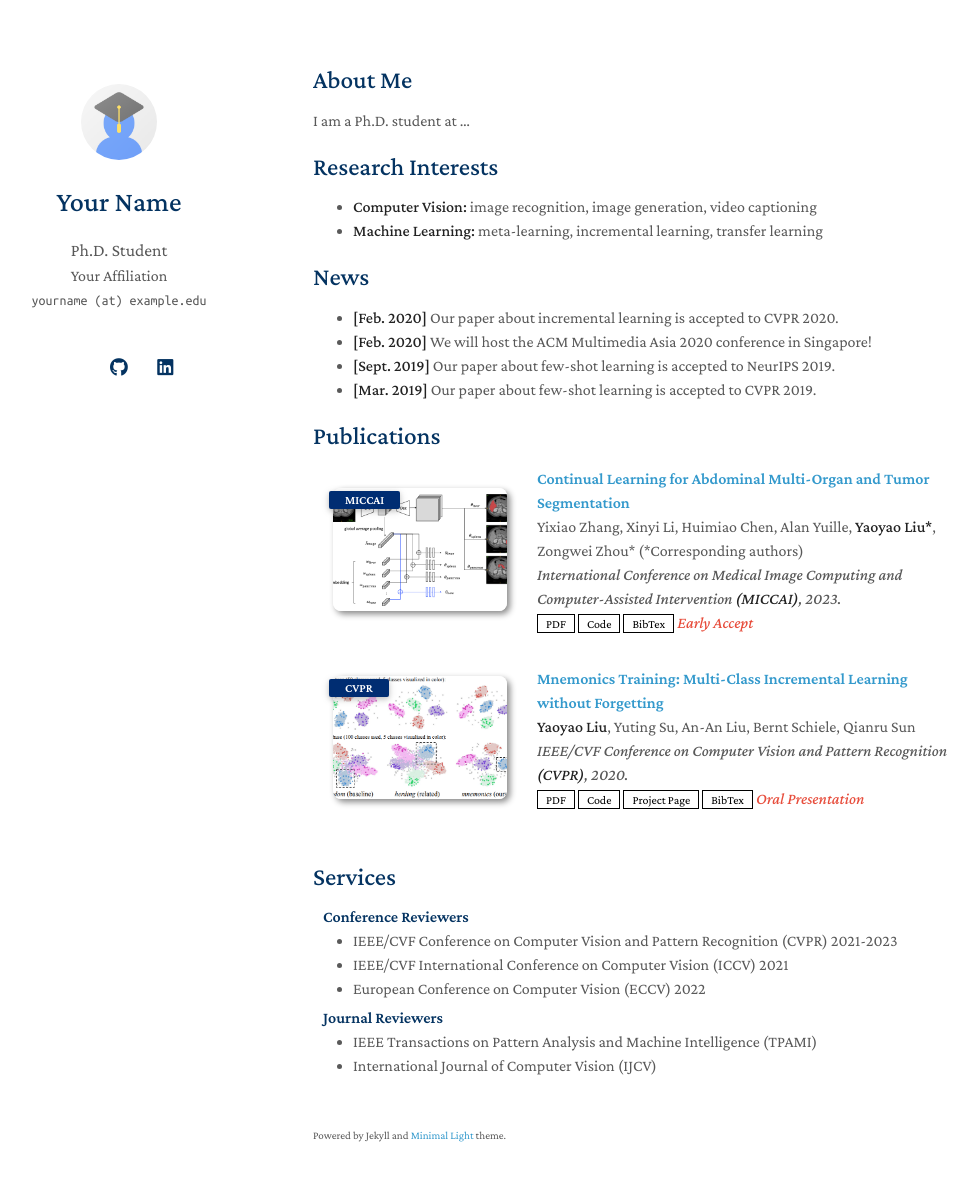
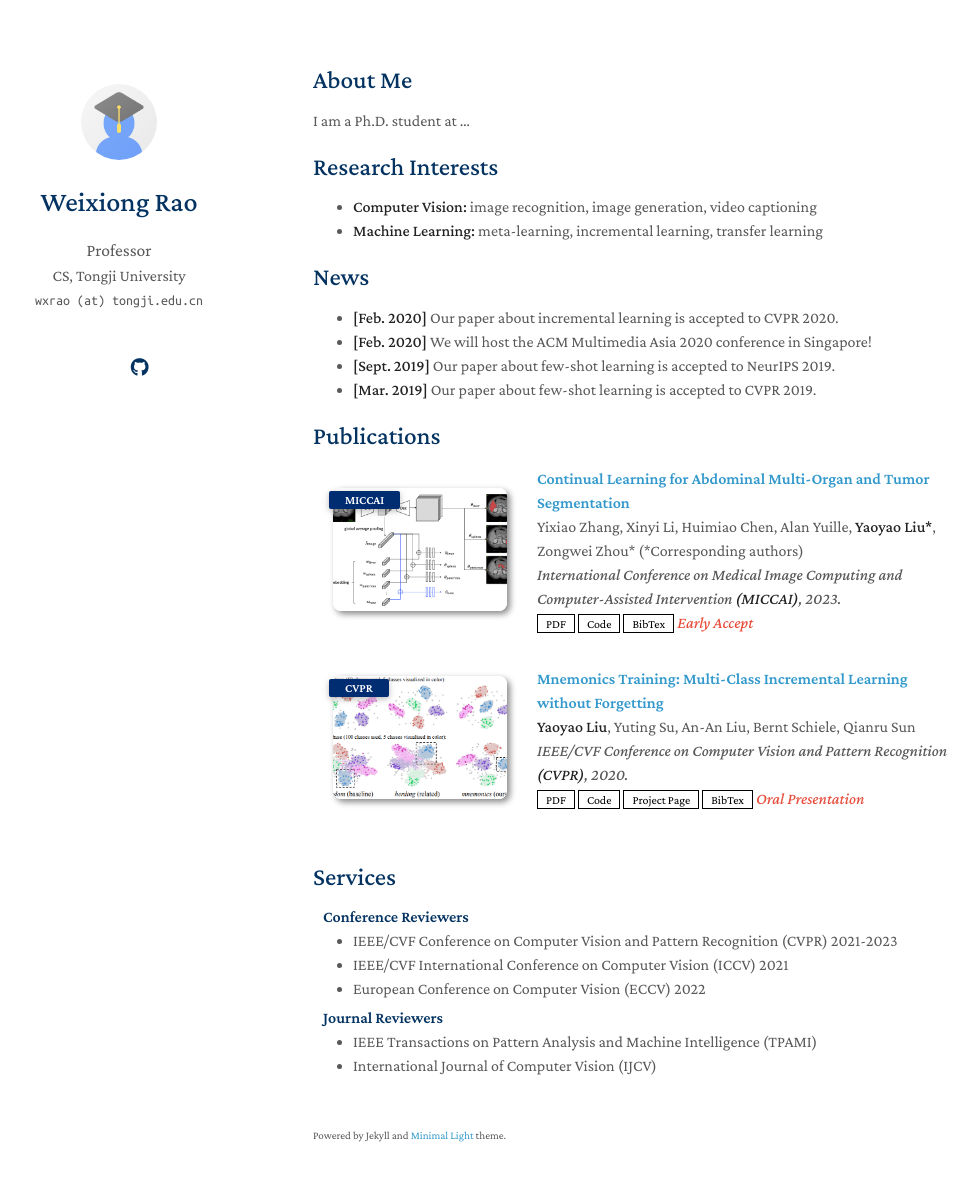
Before and after one commit to wxrao/wxrao.github.io, a Jekyll site: the page built from index.md, in a window 1280 px wide and 1216 px high. Shown: the top 1181 px of the window, without its empty margins (157-1135 px from the left). Built offline with Jekyll 4.4.1, drawn with Linux system fonts in a browser that asks for light colours; a style sheet for code colours, icons or effects is not loaded; our own code applies the rules of GitHub Pages for plain Markdown files.

Commit message:
Update _config.yml

```diff
--- a/_config.yml
+++ b/_config.yml
@@ -1,22 +1,20 @@
 # Basic Information
-title: Your Name
-position: Ph.D. Student
-affiliation: Your Affiliation
-email: yourname (at) example.edu
+title: Weixiong Rao
+position: Professor
+affiliation: CS, Tongji University
+email: wxrao (at) tongji.edu.cn
 
 # Search Engine Optimization (SEO)
 # The following information is used to improve the website traffic from search engines, e.g., Google.
-keywords: minimal light
-description: The Minimal Light is a simple and elegant jekyll theme for academic personal homepage.
-canonical: https://minimal-light-theme.yliu.me/
+keywords: Machine Learning, Data Mining
+description: A Professor in CS at Tongji University.
+canonical: https://wxrao.github.io
 
 # Links
 # If you don't need one of them, you may delete the corresponding line.
-google_scholar: https://scholar.google.com/
-cv_link: assets/files/curriculum_vitae.pdf
-github_link: https://github.com/
-linkedin: https://www.linkedin.com/
-twitter: https://twitter.com/
+google_scholar: https://scholar.google.com/citations?user=7ubWTOMAAAAJ&hl=en
+orcid: https://orcid.org/0000-0001-6644-0349
+github_link: https://github.com/wxrao
 
 # Images (e.g., your profile picture and your website's favicon)
 # "favicon" and "favicon_dark" are used for the light and dark modes, respectively.
```
